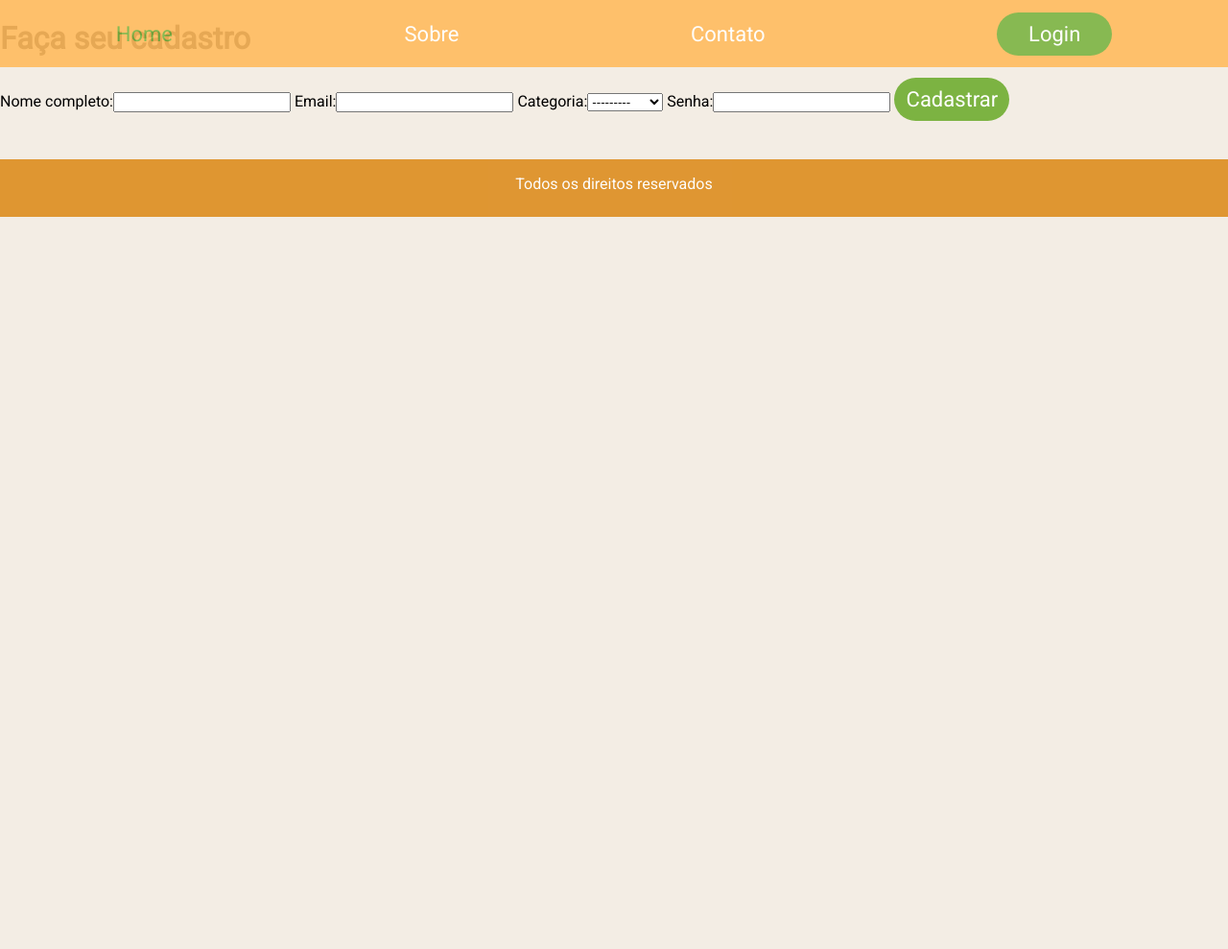
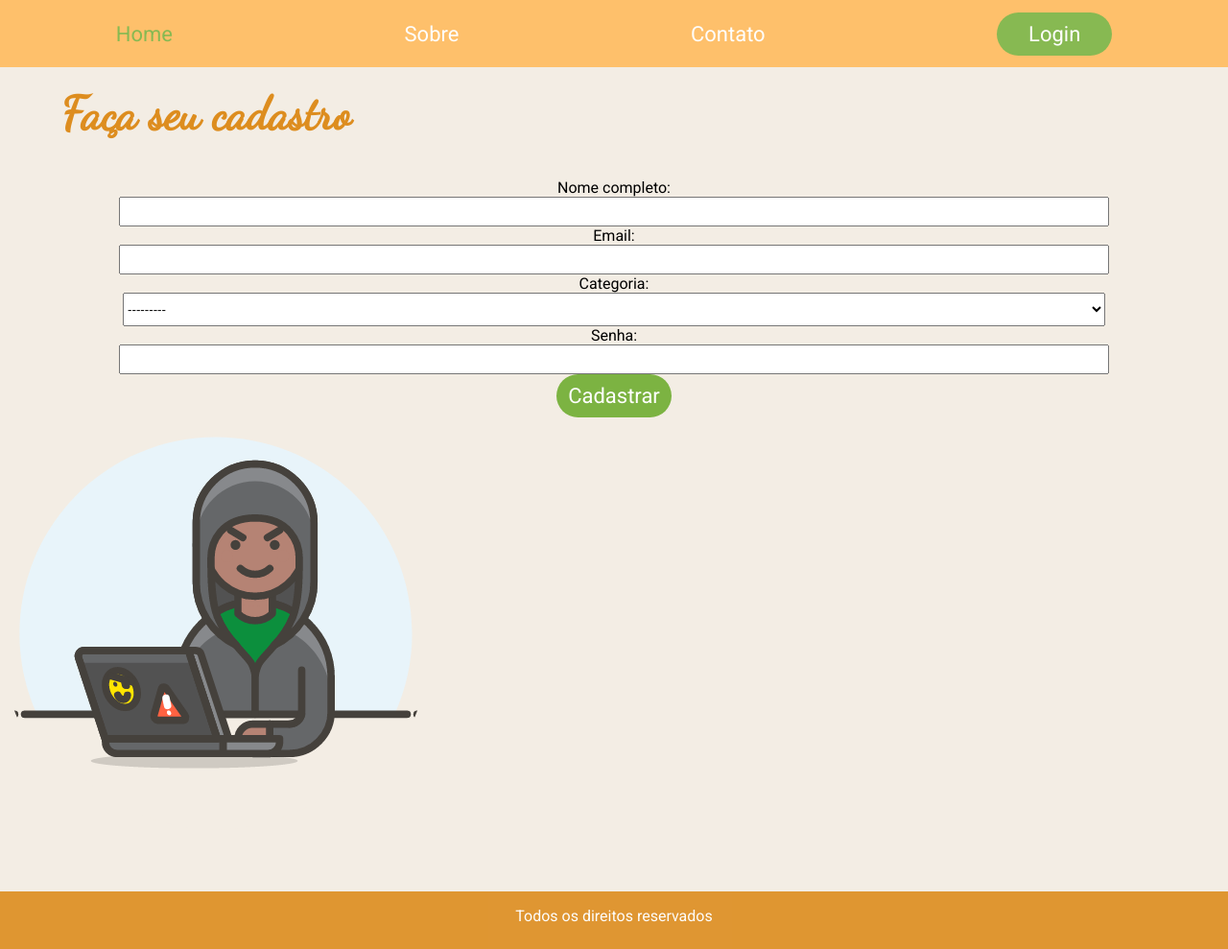
Before and after one commit to AhmadForhat/AgrOportuno, a Django app: page /cadastro/ in a window 1280 px wide. Shown: the whole page at 96% size. Before the commit the page ends 226 px from the top, so only its background shows below. Run offline with Django 3.2, Linux system fonts and the light colour scheme.

Commit message:
Algumas modificações do css para dar estilo ao cadastro

```diff
--- a/Agrodoce/static/style.css
+++ b/Agrodoce/static/style.css
@@ -190,3 +190,24 @@ footer{
     text-align: center;
     justify-content: center;
 }
+
+.h2-cadastro{
+    margin-top: 7%;
+}
+
+form {
+    display:flex;
+    flex-direction: column;
+    justify-content: center;
+    align-items: center;
+}
+
+form input {
+    width: 80%;
+    height: 25px;
+}
+
+form select {
+    width: 80%;
+    height: 35px;
+}
--- a/Agrodoce/templates/cadastro.html
+++ b/Agrodoce/templates/cadastro.html
@@ -3,7 +3,7 @@
 
 {% block content %}
 
-    <h1>Faça seu cadastro</h1>
+    <h2 class="h2-cadastro">Faça seu cadastro</h2>
     {% if formulario %}
     <form method="POST">
         {% csrf_token %}
@@ -14,5 +14,6 @@
     {% if msg %}
         <h2>{{msg}}</h2>
     {% endif %}
+    <div><img src="../static/img/contato.png" alt=""></div>
 
 {% endblock %}
```
Also changed, not shown: Agrodoce/static/img/contato.png (added).
